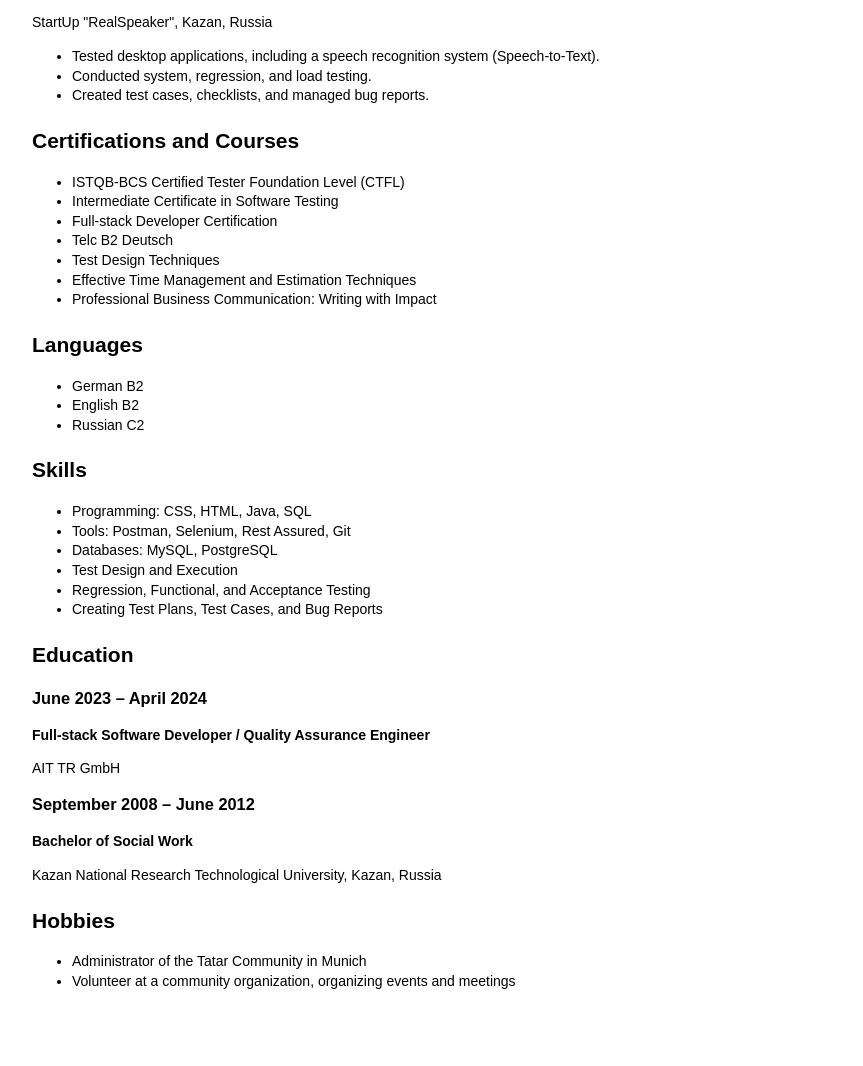
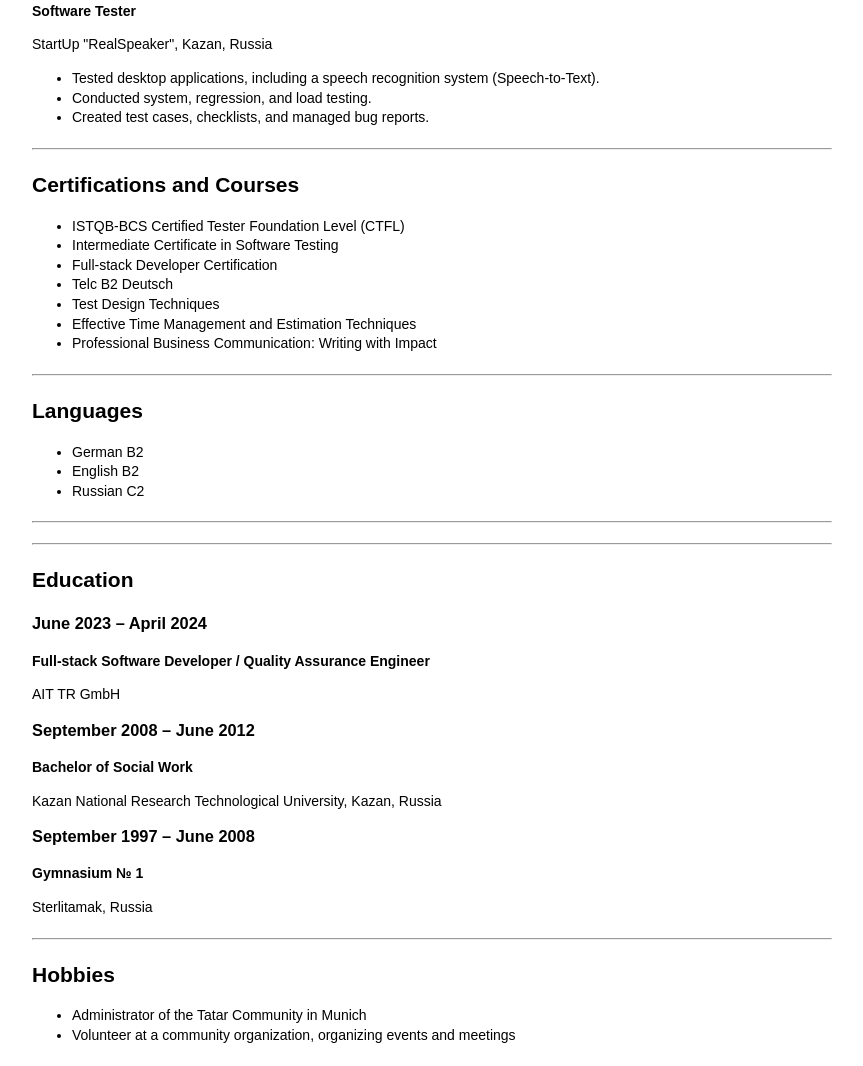
Before and after one commit to aliyasagut/cv, a plain HTML site: page index.html in a window 1280 px wide. Shown: the part 1248-2314 px from the top of the page, without its empty margins (208-1071 px from the left). Before the commit the page ends 2260 px from the top, so only its background shows below. Drawn offline with Linux system fonts and the light colour scheme.

Commit message:
Update index.html

```diff
--- a/index.html
+++ b/index.html
@@ -62,6 +62,8 @@
         <p>With four years of experience in manual testing and ISTQB certifications, I bring strong knowledge in software testing. My expertise in testing methodologies and best practices enables me to efficiently identify and resolve issues. I am committed to delivering high-quality products and continuously improving processes, making me a reliable and effective team player.</p>
     </section>
 
+    <hr>
+
     <section class="experience section">
         <h2>Work Experience</h2>
 
@@ -111,6 +113,8 @@
         </ul>
     </section>
 
+    <hr>
+
     <section class="certifications section">
         <h2>Certifications and Courses</h2>
         <ul>
@@ -124,6 +128,8 @@
         </ul>
     </section>
 
+    <hr>
+
     <section class="languages section">
         <h2>Languages</h2>
         <ul>
@@ -133,17 +139,9 @@
         </ul>
     </section>
 
-    <section class="skills section">
-        <h2>Skills</h2>
-        <ul>
-            <li>Programming: CSS, HTML, Java, SQL</li>
-            <li>Tools: Postman, Selenium, Rest Assured, Git</li>
-            <li>Databases: MySQL, PostgreSQL</li>
-            <li>Test Design and Execution</li>
-            <li>Regression, Functional, and Acceptance Testing</li>
-            <li>Creating Test Plans, Test Cases, and Bug Reports</li>
-        </ul>
-    </section>
+    <hr>
+
+        <hr>
 
     <section class="education section">
         <h2>Education</h2>
@@ -155,7 +153,13 @@
         <h3>September 2008 – June 2012</h3>
         <p><strong>Bachelor of Social Work</strong></p>
         <p>Kazan National Research Technological University, Kazan, Russia</p>
+
+        <h3>September 1997 – June 2008</h3>
+        <p><strong>Gymnasium № 1</strong></p>
+        <p>Sterlitamak, Russia</p>
     </section>
+
+    <hr>
 
     <section class="hobbies section">
         <h2>Hobbies</h2>
```
